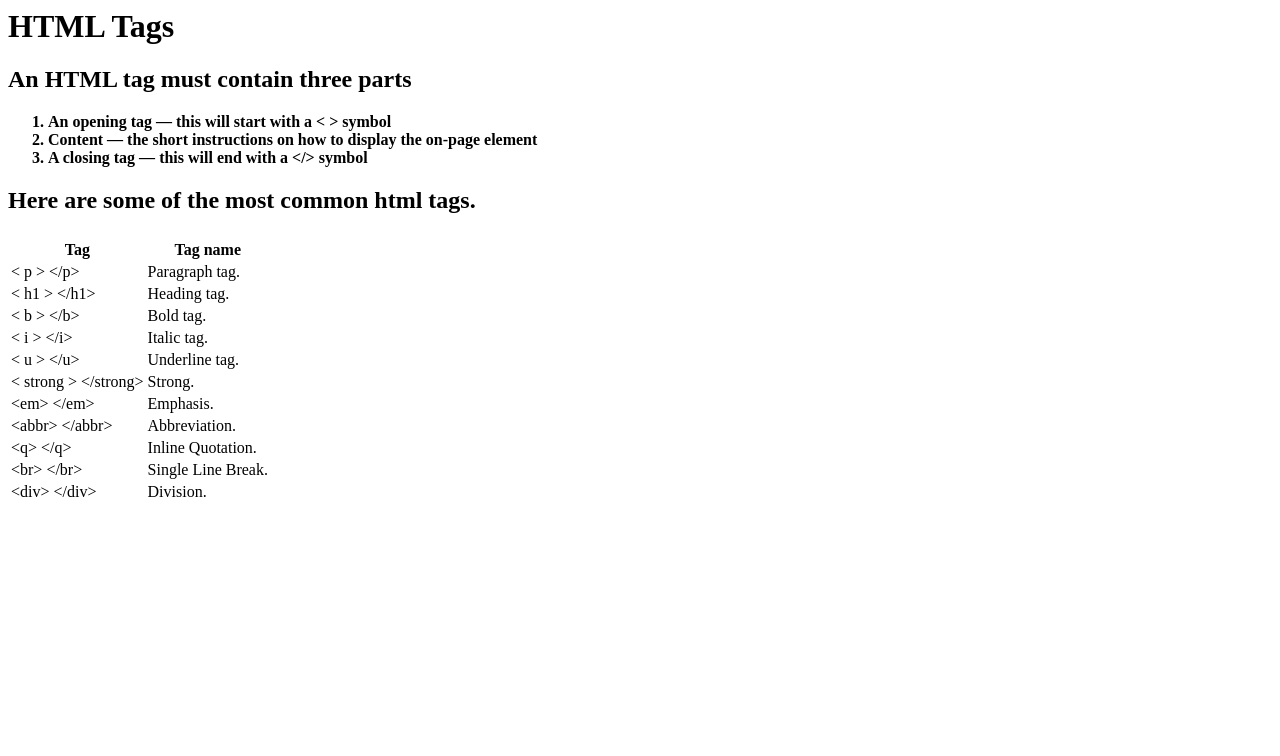
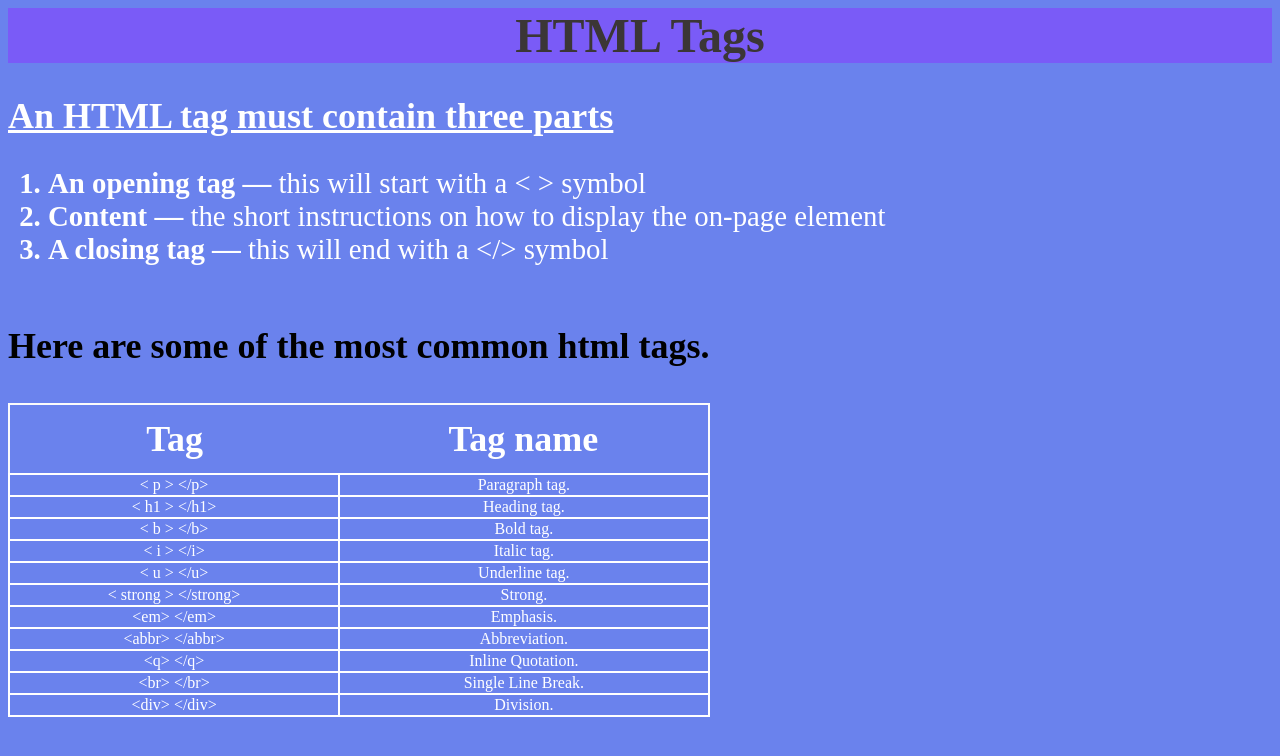
Before and after one commit to beardedunicorn935/htmlcheatsheet.github.io, a plain HTML site: page index.html in a window 1280 px wide. Drawn offline with Linux system fonts and the light colour scheme.

Commit message:
Update index.html

```diff
--- a/index.html
+++ b/index.html
@@ -1,7 +1,7 @@
 <html lang="en">
   <head>
     <title>HTML tags</title>
-    <link rel="stylesheet" href = "C:\Users\magic\Desktop\Projects\html cheatsheet\resources\css\html cheatsheet.css">
+    <link href="styles.css" type="text/css" rel="stylesheet">
  </head>
   <body>
     <main>
```
